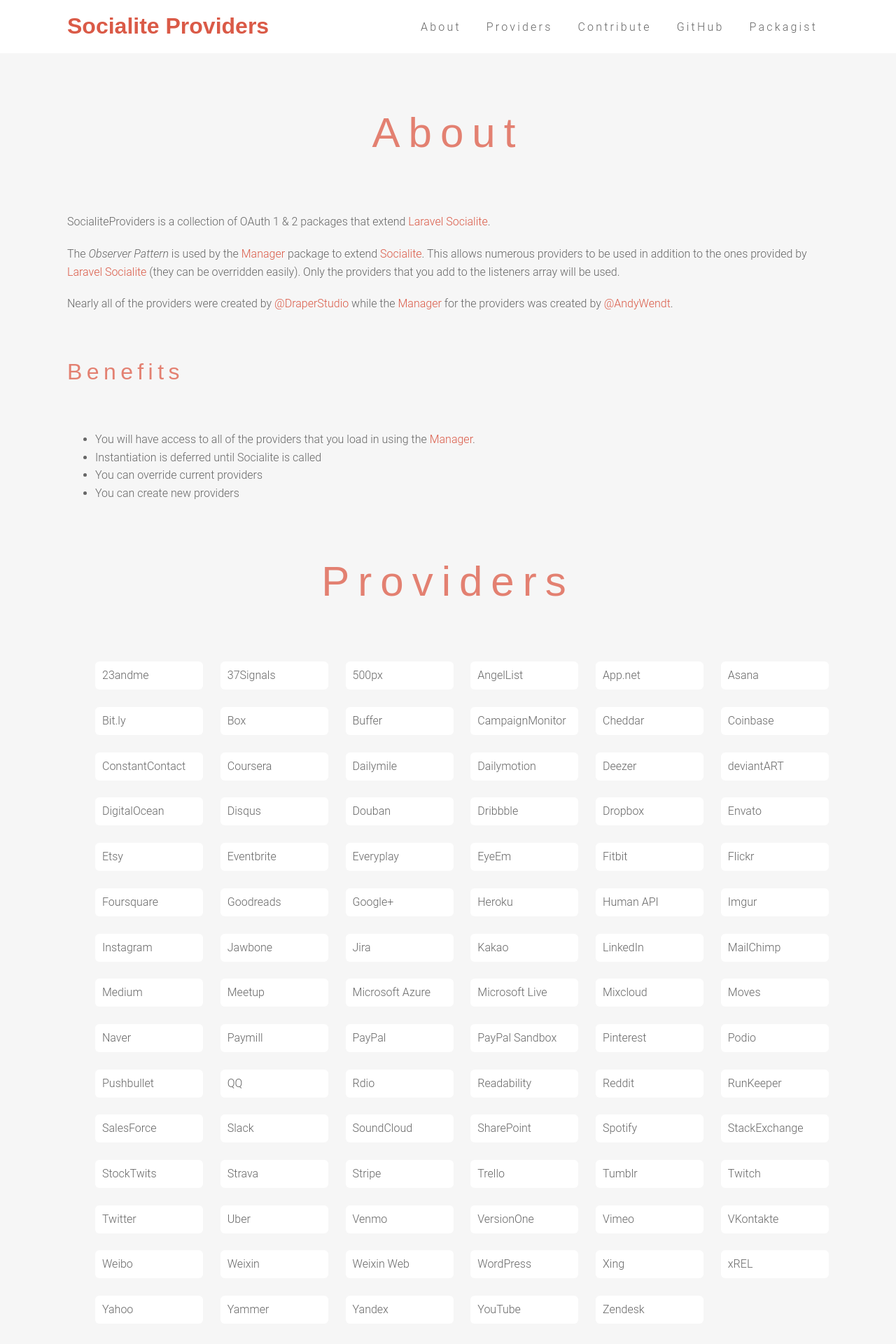
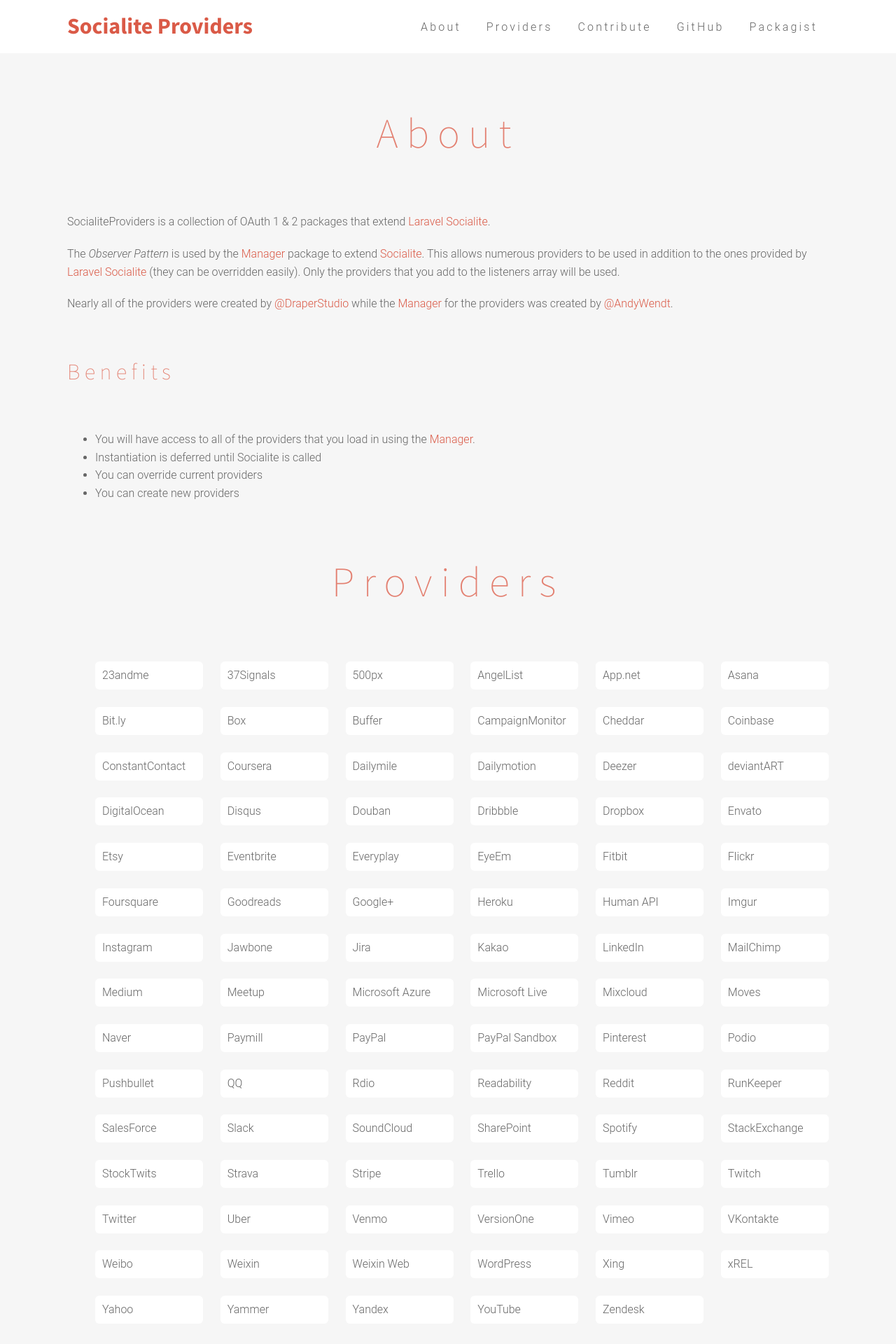
Before and after one commit to SocialiteProviders/socialiteproviders.github.io, a Jekyll site: the page built from index.html, in a window 1280 px wide. Shown: the top 1920 px of the page at 70% size. Built offline with Jekyll 4.4.1, drawn with Linux system fonts in a browser that asks for light colours; nearby versions of some CDN libraries; some web fonts are replaced.

Commit message:
Fix google font link

```diff
--- a/_layouts/default.html
+++ b/_layouts/default.html
@@ -6,7 +6,7 @@
     <meta charset="UTF-8">
     <meta name="viewport" content="width=device-width, initial-scale=1">
     <title>{{ site.data.settings.title }}</title>
-    <link rel="stylesheet" href=Whttps://fonts.googleapis.com/css?family=Source+Sans+Pro:400,300,200,600,700W>
+    <link rel="stylesheet" href="https://fonts.googleapis.com/css?family=Source+Sans+Pro:400,300,200,600,700">
     <link rel="stylesheet" href="/static/styles/app.css">
     <link rel="stylesheet" href="//cdnjs.cloudflare.com/ajax/libs/highlight.js/9.1.0/styles/foundation.min.css">
     <script src="//cdnjs.cloudflare.com/ajax/libs/highlight.js/9.1.0/highlight.min.js"></script>
```
